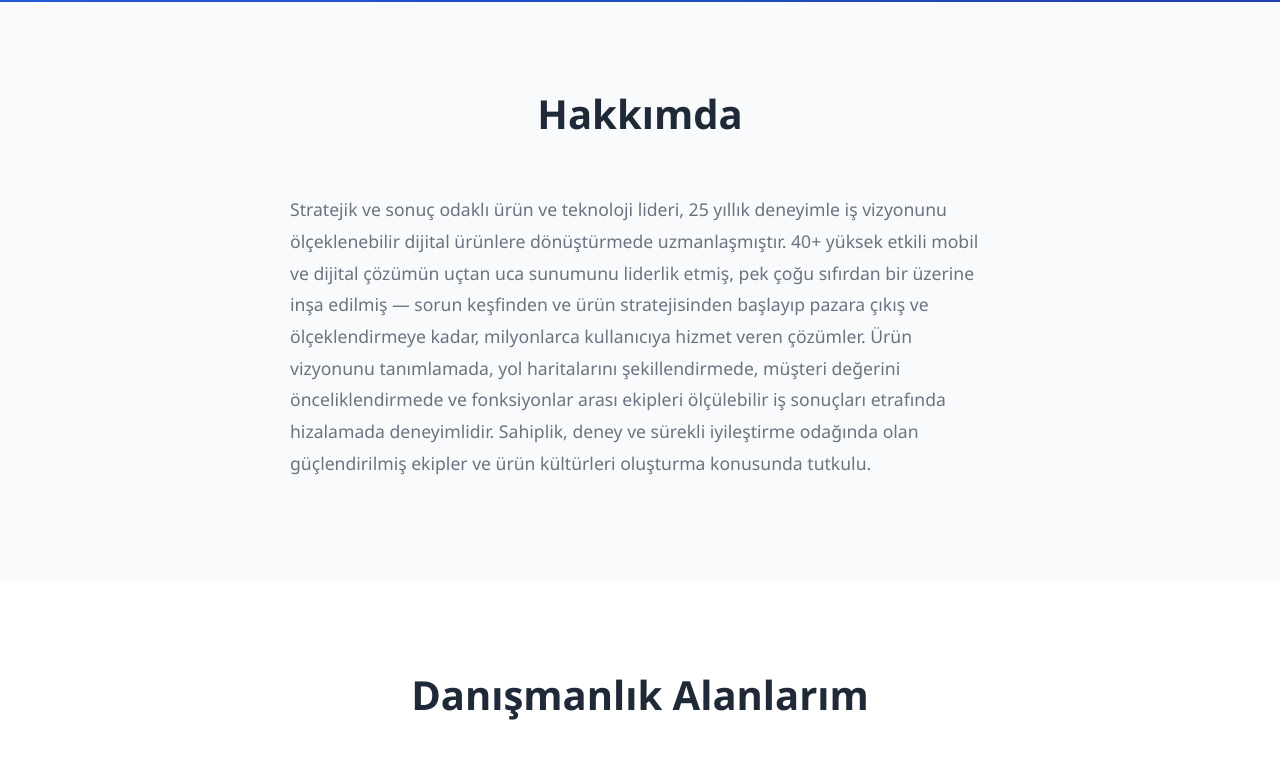
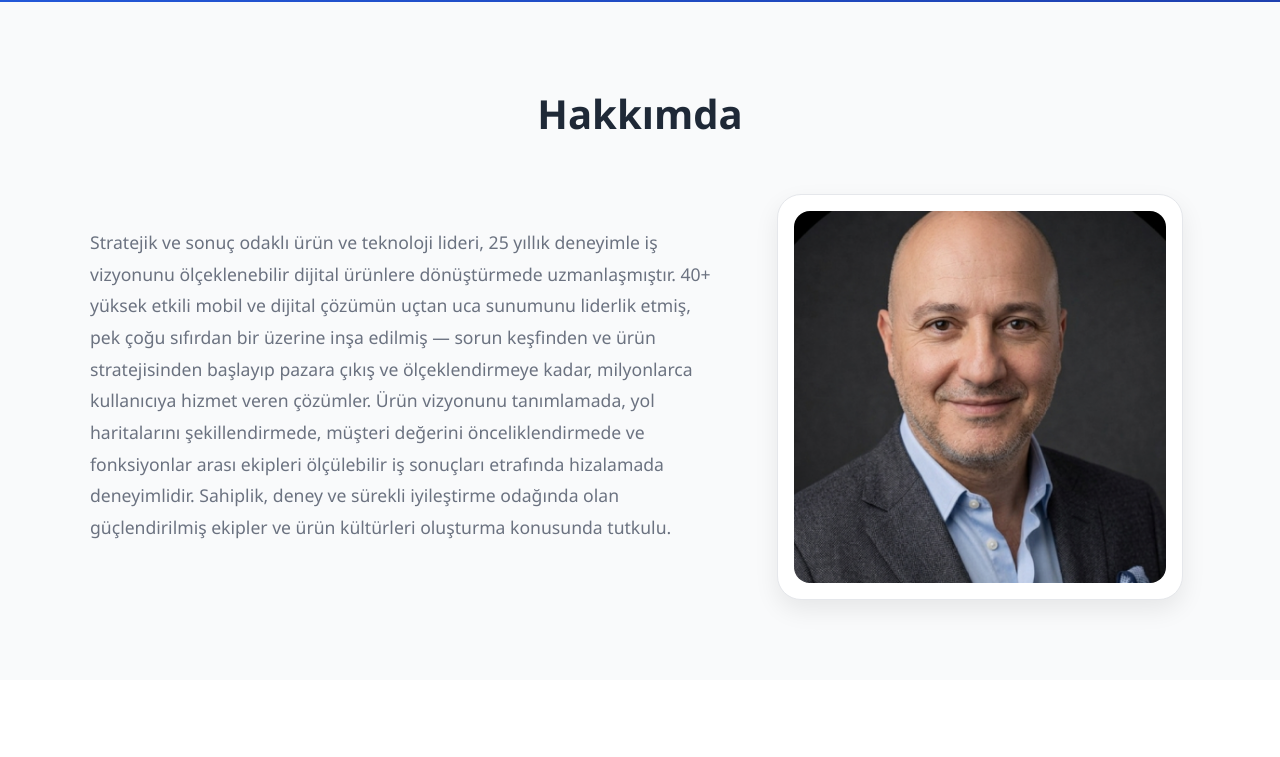
Before and after one commit to Byduran/portfolio-site, a plain HTML site: page index.html in a window 1280 px wide. Shown: the part 668-1425 px from the top of the page. Drawn offline with Linux system fonts and the light colour scheme.

Commit message:
Update website with profile photo and layout styling

```diff
--- a/css/style.css
+++ b/css/style.css
@@ -150,8 +150,20 @@ body {
 }
 
 .about-content {
-    max-width: 700px;
+    max-width: 1100px;
     margin: 0 auto;
+}
+
+.about-layout {
+    display: grid;
+    grid-template-columns: minmax(0, 1.2fr) minmax(300px, 420px);
+    gap: 3rem;
+    align-items: center;
+}
+
+.about-text {
+    display: flex;
+    align-items: center;
 }
 
 .about-text p {
@@ -159,6 +171,29 @@ body {
     line-height: 1.8;
     margin-bottom: 1.5rem;
     color: var(--text-light);
+}
+
+.about-image-panel {
+    display: flex;
+    justify-content: center;
+}
+
+.image-frame {
+    background: var(--white);
+    border: 1px solid var(--border-color);
+    border-radius: 24px;
+    padding: 12px;
+    box-shadow: 0 10px 25px rgba(0, 0, 0, 0.08);
+}
+
+.profile-image {
+    width: 100%;
+    max-width: 380px;
+    aspect-ratio: 1 / 1;
+    object-fit: cover;
+    border-radius: 20px;
+    display: block;
+    border: 4px solid var(--white);
 }
 
 /* Services Section */
@@ -317,6 +352,15 @@ body {
         padding: 50px 20px;
     }
 
+    .about-layout {
+        grid-template-columns: 1fr;
+    }
+
+    .about-image-panel {
+        max-width: 420px;
+        margin: 0 auto;
+    }
+
     .services-grid {
         grid-template-columns: 1fr;
     }
--- a/index.html
+++ b/index.html
@@ -45,10 +45,17 @@
         <div class="container">
             <h2>Hakkımda</h2>
             <div class="about-content">
-                <div class="about-text">
-                    <p>
-                        Stratejik ve sonuç odaklı ürün ve teknoloji lideri, 25 yıllık deneyimle iş vizyonunu ölçeklenebilir dijital ürünlere dönüştürmede uzmanlaşmıştır. 40+ yüksek etkili mobil ve dijital çözümün uçtan uca sunumunu liderlik etmiş, pek çoğu sıfırdan bir üzerine inşa edilmiş — sorun keşfinden ve ürün stratejisinden başlayıp pazara çıkış ve ölçeklendirmeye kadar, milyonlarca kullanıcıya hizmet veren çözümler. Ürün vizyonunu tanımlamada, yol haritalarını şekillendirmede, müşteri değerini önceliklendirmede ve fonksiyonlar arası ekipleri ölçülebilir iş sonuçları etrafında hizalamada deneyimlidir. Sahiplik, deney ve sürekli iyileştirme odağında olan güçlendirilmiş ekipler ve ürün kültürleri oluşturma konusunda tutkulu.
-                    </p>
+                <div class="about-layout">
+                    <div class="about-text">
+                        <p>
+                            Stratejik ve sonuç odaklı ürün ve teknoloji lideri, 25 yıllık deneyimle iş vizyonunu ölçeklenebilir dijital ürünlere dönüştürmede uzmanlaşmıştır. 40+ yüksek etkili mobil ve dijital çözümün uçtan uca sunumunu liderlik etmiş, pek çoğu sıfırdan bir üzerine inşa edilmiş — sorun keşfinden ve ürün stratejisinden başlayıp pazara çıkış ve ölçeklendirmeye kadar, milyonlarca kullanıcıya hizmet veren çözümler. Ürün vizyonunu tanımlamada, yol haritalarını şekillendirmede, müşteri değerini önceliklendirmede ve fonksiyonlar arası ekipleri ölçülebilir iş sonuçları etrafında hizalamada deneyimlidir. Sahiplik, deney ve sürekli iyileştirme odağında olan güçlendirilmiş ekipler ve ürün kültürleri oluşturma konusunda tutkulu.
+                        </p>
+                    </div>
+                    <aside class="about-image-panel">
+                        <div class="image-frame">
+                            <img src="images/ProfilePhoto.png" alt="Baris Yalcinduran" class="profile-image">
+                        </div>
+                    </aside>
                 </div>
             </div>
         </div>
```
Also changed, not shown: images/ProfilePhoto.png (added), images/profile.svg (added).
